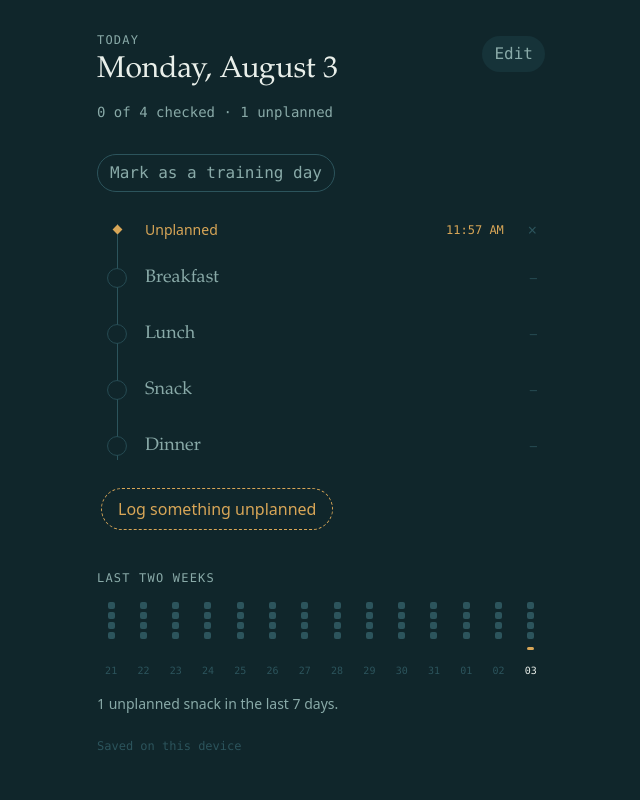
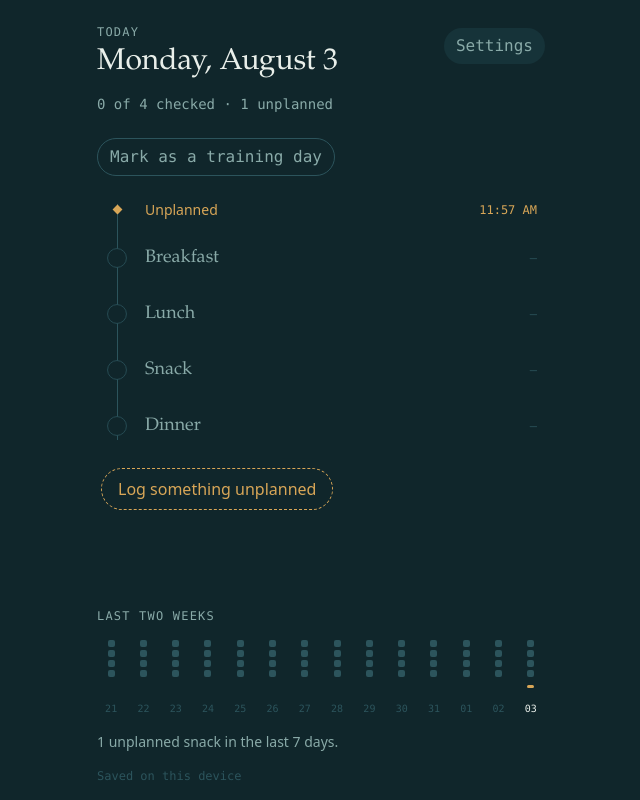
Before and after one commit to pablaber/meal-rail, a React (Vite) app: page / in a window 1280 px wide. Both pictures are taken after a click on the button "Log something unplanned". Shown: the whole page, without its empty margins (319-959 px from the left). Built offline with nearby package versions, Linux system fonts and the light colour scheme.

Commit message:
fit the app to the viewport and edit entries in a dialog (#4)

```diff
--- a/src/App.jsx
+++ b/src/App.jsx
@@ -28,6 +28,23 @@ const shiftDay = (key, delta) => {
 const clock = (iso) =>
   new Date(iso).toLocaleTimeString(undefined, { hour: "numeric", minute: "2-digit" });
 
+// An <input type="time"> speaks "HH:MM" in local time; the record speaks ISO.
+const toTimeField = (iso) => {
+  const d = new Date(iso);
+  const p = (n) => String(n).padStart(2, "0");
+  return `${p(d.getHours())}:${p(d.getMinutes())}`;
+};
+
+// Rebuild the timestamp on the day being edited rather than on today, so
+// editing yesterday from a day-old tab can't move the entry to now. Seconds
+// carry over: they're what keeps same-minute entries in a stable order.
+const fromTimeField = (key, value, iso) => {
+  const [y, m, d] = key.split("-").map(Number);
+  const [hh, mm] = value.split(":").map(Number);
+  const prev = new Date(iso);
+  return new Date(y, m - 1, d, hh, mm, prev.getSeconds(), prev.getMilliseconds()).toISOString();
+};
+
 const uid = () => Math.random().toString(36).slice(2, 9);
 
 export default function MealRail() {
@@ -40,6 +57,7 @@ export default function MealRail() {
   const [today, setToday] = useState(dayKey());
   const [panel, setPanel] = useState(false);
   const [confirmClear, setConfirmClear] = useState(false);
+  const [editing, setEditing] = useState(null);
 
   // Load
   useEffect(() => {
@@ -80,7 +98,7 @@ export default function MealRail() {
     setSaving(false);
   }, []);
 
-  const record = days[today] || { checks: {}, unplanned: [], training: false };
+  const record = days[today] || { checks: {}, notes: {}, unplanned: [], training: false };
 
   const slots = useMemo(() => {
     const base = settings.slots;
@@ -104,11 +122,24 @@ export default function MealRail() {
     persist(next, days);
   };
 
-  const toggle = (id) => {
+  const check = (id) => writeDay({ checks: { ...record.checks, [id]: new Date().toISOString() } });
+
+  const uncheck = (id) => {
     const checks = { ...record.checks };
-    if (checks[id]) delete checks[id];
-    else checks[id] = new Date().toISOString();
-    writeDay({ checks });
+    const notes = { ...(record.notes || {}) };
+    delete checks[id];
+    delete notes[id];
+    writeDay({ checks, notes });
+  };
+
+  const editCheck = (id, { time, note }) => {
+    const notes = { ...(record.notes || {}) };
+    if (note) notes[id] = note;
+    else delete notes[id];
+    writeDay({
+      checks: { ...record.checks, [id]: fromTimeField(today, time, record.checks[id]) },
+      notes,
+    });
   };
 
   const addUnplanned = () =>
@@ -116,6 +147,13 @@ export default function MealRail() {
 
   const removeUnplanned = (id) =>
     writeDay({ unplanned: (record.unplanned || []).filter((u) => u.id !== id) });
+
+  const editUnplanned = (id, { time, note }) =>
+    writeDay({
+      unplanned: (record.unplanned || []).map((u) =>
+        u.id === id ? { ...u, t: fromTimeField(today, time, u.t), note: note || undefined } : u
+      ),
+    });
 
   const checkedCount = slots.filter((s) => record.checks[s.id]).length;
   const unplanned = record.unplanned || [];
@@ -161,6 +199,19 @@ export default function MealRail() {
     });
   }, [today]);
 
+  // Resolved from the record rather than captured when the row was tapped, so
+  // a midnight rollover under an open dialog closes it instead of writing to a
+  // day that is no longer on screen.
+  const editTarget = useMemo(() => {
+    if (!editing) return null;
+    if (editing.kind === "slot") {
+      const t = record.checks[editing.id];
+      return t ? { time: toTimeField(t), note: (record.notes || {})[editing.id] } : null;
+    }
+    const u = unplanned.find((x) => x.id === editing.id);
+    return u ? { time: toTimeField(u.t), note: u.note } : null;
+  }, [editing, record, unplanned]);
+
   if (!ready) {
     return (
       <div
@@ -174,8 +225,17 @@ export default function MealRail() {
 
   return (
     <div
-      className="min-h-screen w-full px-5 py-8 sm:px-8"
-      style={{ background: C.ground, color: C.chalk, fontFamily: FONT.body }}
+      className="flex w-full flex-col px-5 sm:px-8"
+      style={{
+        // 100dvh, plus the insets folded in, is exactly the visible area: the
+        // installed app fills the screen and stops, with nothing to scroll.
+        minHeight: "100dvh",
+        paddingTop: "calc(env(safe-area-inset-top) + 1.5rem)",
+        paddingBottom: "calc(env(safe-area-inset-bottom) + 1rem)",
+        background: C.ground,
+        color: C.chalk,
+        fontFamily: FONT.body,
+      }}
     >
       <style>{`
         .node, .seg, .row { transition: all 220ms cubic-bezier(.2,.7,.3,1); }
@@ -184,7 +244,7 @@ export default function MealRail() {
         }
       `}</style>
 
-      <div className="mx-auto w-full max-w-md">
+      <div className="mx-auto flex w-full max-w-md flex-1 flex-col">
         {/* Header */}
         <header className="flex items-start justify-between gap-4">
           <div>
@@ -208,7 +268,7 @@ export default function MealRail() {
               fontFamily: FONT.mono,
             }}
           >
-            {panel ? "Close" : "Edit"}
+            {panel ? "Close" : "Settings"}
           </button>
         </header>
 
@@ -226,53 +286,8 @@ export default function MealRail() {
             <p className="text-xs uppercase tracking-widest" style={{ color: C.muted, fontFamily: FONT.mono }}>
               Your day
             </p>
-            <div className="mt-3 flex flex-col gap-2">
-              {settings.slots.map((s, i) => (
-                <div key={s.id} className="flex items-center gap-2">
-                  <input
-                    value={s.label}
-                    onChange={(e) => {
-                      const slotsNext = settings.slots.map((x) =>
-                        x.id === s.id ? { ...x, label: e.target.value } : x
-                      );
-                      writeSettings({ ...settings, slots: slotsNext });
-                    }}
-                    className="flex-1 rounded-lg px-3 py-2 text-sm focus:outline-none focus-visible:ring-2 focus-visible:ring-white"
-                    style={{ background: C.surfaceHi, color: C.chalk, border: "none" }}
-                  />
-                  <button
-                    onClick={() => {
-                      const slotsNext = settings.slots.filter((x) => x.id !== s.id);
-                      writeSettings({ ...settings, slots: slotsNext });
-                    }}
-                    disabled={settings.slots.length <= 1}
-                    aria-label={`Remove ${s.label}`}
-                    className="rounded-lg px-3 py-2 text-sm focus:outline-none focus-visible:ring-2 focus-visible:ring-white disabled:opacity-30"
-                    style={{ background: C.surfaceHi, color: C.muted }}
-                  >
-                    ×
-                  </button>
-                  <span className="w-4 text-right text-xs" style={{ color: C.rail, fontFamily: FONT.mono }}>
-                    {i + 1}
-                  </span>
-                </div>
-              ))}
-            </div>
 
-            <button
-              onClick={() =>
-                writeSettings({
-                  ...settings,
-                  slots: [...settings.slots, { id: uid(), label: "Snack" }],
-                })
-              }
-              className="mt-3 w-full rounded-lg py-2 text-sm focus:outline-none focus-visible:ring-2 focus-visible:ring-white"
-              style={{ background: C.surfaceHi, color: C.chalk }}
-            >
-              Add a slot
-            </button>
-
-            <label className="mt-4 flex items-center justify-between gap-3 text-sm">
+            <label className="mt-3 flex items-center justify-between gap-3 text-sm">
               <span>Offer a training-day slot</span>
               <button
                 onClick={() => writeSettings({ ...settings, trainingEnabled: !settings.trainingEnabled })}
@@ -363,7 +378,7 @@ export default function MealRail() {
         )}
 
         {/* The rail */}
-        <section className="relative mt-8">
+        <section className="relative mt-6">
           {settings.trainingEnabled && (
             <button
               onClick={() => {
@@ -371,7 +386,7 @@ export default function MealRail() {
                 if (record.training) delete checks["__training"];
                 writeDay({ training: !record.training, checks });
               }}
-              className="mb-5 rounded-full px-3 py-1.5 text-xs focus:outline-none focus-visible:ring-2 focus-visible:ring-white"
+              className="mb-4 rounded-full px-3 py-1.5 text-xs focus:outline-none focus-visible:ring-2 focus-visible:ring-white"
               style={{
                 background: record.training ? C.surfaceHi : "transparent",
                 color: record.training ? C.chalk : C.muted,
@@ -393,15 +408,21 @@ export default function MealRail() {
 
             <ul className="flex flex-col gap-1">
               {(unplannedAt[0] || []).map((u) => (
-                <UnplannedRow key={u.id} u={u} onRemove={removeUnplanned} />
+                <UnplannedRow key={u.id} u={u} onEdit={setEditing} />
               ))}
               {slots.map((s, i) => {
                 const t = record.checks[s.id];
+                const note = (record.notes || {})[s.id];
                 return (
                   <li key={s.id}>
                     <button
-                      onClick={() => toggle(s.id)}
+                      // A checked row opens the editor rather than clearing
+                      // itself — undoing a meal shouldn't be one stray tap away.
+                      onClick={() =>
+                        t ? setEditing({ kind: "slot", id: s.id, label: s.label }) : check(s.id)
+                      }
                       aria-pressed={!!t}
+                      aria-label={t ? `Edit ${s.label}` : `Check off ${s.label}`}
                       className="row flex w-full items-center gap-4 rounded-xl px-2 py-3 text-left focus:outline-none focus-visible:ring-2 focus-visible:ring-white"
                       style={{ background: t ? C.surface : "transparent" }}
                     >
@@ -426,8 +447,9 @@ export default function MealRail() {
                           </svg>
                         )}
                       </span>
+                      <span className="min-w-0 flex-1">
                         <span
-                        className="flex-1 text-lg"
+                          className="block text-lg"
                           style={{
                             fontFamily: FONT.display,
                             color: t ? C.chalk : C.muted,
@@ -435,13 +457,19 @@ export default function MealRail() {
                         >
                           {s.label}
                         </span>
+                        {note && (
+                          <span className="block truncate text-xs" style={{ color: C.muted }}>
+                            {note}
+                          </span>
+                        )}
+                      </span>
                       <span className="text-xs" style={{ color: t ? C.done : C.rail, fontFamily: FONT.mono }}>
                         {t ? clock(t) : "—"}
                       </span>
                     </button>
 
                     {(unplannedAt[i + 1] || []).map((u) => (
-                      <UnplannedRow key={u.id} u={u} onRemove={removeUnplanned} />
+                      <UnplannedRow key={u.id} u={u} onEdit={setEditing} />
                     ))}
                   </li>
                 );
@@ -458,8 +486,9 @@ export default function MealRail() {
           </button>
         </section>
 
-        {/* History */}
-        <section className="mt-10">
+        {/* History. mt-auto takes up whatever the rail leaves over, so a short
+            day puts the slack above this strip instead of below it. */}
+        <section className="mt-auto pt-8">
           <p className="text-xs uppercase tracking-widest" style={{ color: C.muted, fontFamily: FONT.mono }}>
             Last two weeks
           </p>
@@ -499,7 +528,7 @@ export default function MealRail() {
               : `${weekExtras} unplanned ${weekExtras === 1 ? "snack" : "snacks"} in the last 7 days.`}
           </p>
           <p
-            className="mt-6 text-xs"
+            className="mt-4 text-xs"
             style={{ color: saveError ? C.brass : C.rail, fontFamily: FONT.mono }}
             aria-live="polite"
           >
@@ -513,13 +542,38 @@ export default function MealRail() {
           </p>
         </section>
       </div>
+
+      {editing && editTarget && (
+        <EditDialog
+          key={editing.id}
+          title={editing.label}
+          time={editTarget.time}
+          note={editTarget.note}
+          removeLabel={editing.kind === "slot" ? "Uncheck" : "Remove"}
+          onClose={() => setEditing(null)}
+          onSave={(patch) => {
+            if (editing.kind === "slot") editCheck(editing.id, patch);
+            else editUnplanned(editing.id, patch);
+            setEditing(null);
+          }}
+          onRemove={() => {
+            if (editing.kind === "slot") uncheck(editing.id);
+            else removeUnplanned(editing.id);
+            setEditing(null);
+          }}
+        />
+      )}
     </div>
   );
 }
 
-function UnplannedRow({ u, onRemove }) {
+function UnplannedRow({ u, onEdit }) {
   return (
-    <div className="flex items-center gap-4 py-1.5 pl-2">
+    <button
+      onClick={() => onEdit({ kind: "unplanned", id: u.id, label: "Unplanned" })}
+      aria-label="Edit this unplanned entry"
+      className="row flex w-full items-center gap-4 rounded-xl py-1.5 pl-2 pr-2 text-left focus:outline-none focus-visible:ring-2 focus-visible:ring-white"
+    >
       <span className="relative z-10 flex h-6 w-6 shrink-0 items-center justify-center">
         <span
           className="block h-[7px] w-[7px] rotate-45"
@@ -527,20 +581,118 @@ function UnplannedRow({ u, onRemove }) {
           aria-hidden="true"
         />
       </span>
-      <span className="flex-1 text-sm" style={{ color: C.brass }}>
+      <span className="min-w-0 flex-1">
+        <span className="block text-sm" style={{ color: C.brass }}>
           Unplanned
+        </span>
+        {u.note && (
+          <span className="block truncate text-xs" style={{ color: C.muted }}>
+            {u.note}
+          </span>
+        )}
       </span>
       <span className="text-xs" style={{ color: C.brass, fontFamily: FONT.mono }}>
         {clock(u.t)}
       </span>
+    </button>
+  );
+}
+
+// One editor for both kinds of entry. It holds a draft so a half-typed note or
+// a momentarily empty time field never reaches the record, and so Cancel is a
+// real cancel.
+function EditDialog({ title, time, note, removeLabel, onSave, onRemove, onClose }) {
+  const [draftTime, setDraftTime] = useState(time);
+  const [draftNote, setDraftNote] = useState(note || "");
+
+  useEffect(() => {
+    const onKey = (e) => {
+      if (e.key === "Escape") onClose();
+    };
+    document.addEventListener("keydown", onKey);
+    return () => document.removeEventListener("keydown", onKey);
+  }, [onClose]);
+
+  const field =
+    "mt-1 w-full rounded-lg px-3 py-2 text-sm focus:outline-none focus-visible:ring-2 focus-visible:ring-white";
+  const fieldStyle = { background: C.surfaceHi, color: C.chalk, border: "none" };
+
+  return (
+    <div
+      onClick={onClose}
+      className="fixed inset-0 z-50 flex items-end justify-center p-4 sm:items-center"
+      style={{ background: C.scrim }}
+    >
+      <div
+        role="dialog"
+        aria-modal="true"
+        aria-label={`Edit ${title}`}
+        onClick={(e) => e.stopPropagation()}
+        className="w-full max-w-sm rounded-2xl p-5"
+        style={{
+          background: C.surface,
+          color: C.chalk,
+          fontFamily: FONT.body,
+          marginBottom: "env(safe-area-inset-bottom)",
+        }}
+      >
+        <p className="text-xs uppercase tracking-widest" style={{ color: C.muted, fontFamily: FONT.mono }}>
+          Editing
+        </p>
+        <h2 className="mt-1 text-2xl leading-tight" style={{ fontFamily: FONT.display }}>
+          {title}
+        </h2>
+
+        <label className="mt-4 block text-sm" style={{ color: C.muted }}>
+          Time
+          <input
+            type="time"
+            value={draftTime}
+            onChange={(e) => setDraftTime(e.target.value)}
+            className={field}
+            style={fieldStyle}
+          />
+        </label>
+
+        <label className="mt-4 block text-sm" style={{ color: C.muted }}>
+          Notes
+          <textarea
+            rows={3}
+            value={draftNote}
+            onChange={(e) => setDraftNote(e.target.value)}
+            placeholder="Anything worth remembering"
+            className={`${field} resize-none`}
+            style={fieldStyle}
+          />
+        </label>
+
+        <div className="mt-5 flex items-center justify-between gap-3">
           <button
-        onClick={() => onRemove(u.id)}
-        aria-label="Remove this entry"
-        className="rounded px-2 text-xs focus:outline-none focus-visible:ring-2 focus-visible:ring-white"
-        style={{ color: C.rail }}
+            onClick={onRemove}
+            className="rounded-lg px-3 py-2 text-sm focus:outline-none focus-visible:ring-2 focus-visible:ring-white"
+            style={{ background: "transparent", color: C.brass }}
           >
-        ×
+            {removeLabel}
           </button>
+          <div className="flex gap-2">
+            <button
+              onClick={onClose}
+              className="rounded-lg px-3 py-2 text-sm focus:outline-none focus-visible:ring-2 focus-visible:ring-white"
+              style={{ background: "transparent", color: C.muted }}
+            >
+              Cancel
+            </button>
+            <button
+              onClick={() => onSave({ time: draftTime, note: draftNote.trim() })}
+              disabled={!draftTime}
+              className="rounded-lg px-4 py-2 text-sm focus:outline-none focus-visible:ring-2 focus-visible:ring-white disabled:opacity-40"
+              style={{ background: C.done, color: C.ground }}
+            >
+              Save
+            </button>
+          </div>
+        </div>
+      </div>
     </div>
   );
 }
--- a/src/theme.js
+++ b/src/theme.js
@@ -7,6 +7,7 @@ export const C = {
   muted: "#89AAA8",
   done: "#9CC5A1",
   brass: "#D8A657",
+  scrim: "rgba(8,20,23,0.72)",
 };
 
 export const FONT = {
```
Also changed, not shown: src/index.css (+6 -3 lines), 1 other file (tests, documents, lock files or other folders). Lines whose indentation alone changed are shown as unchanged.
